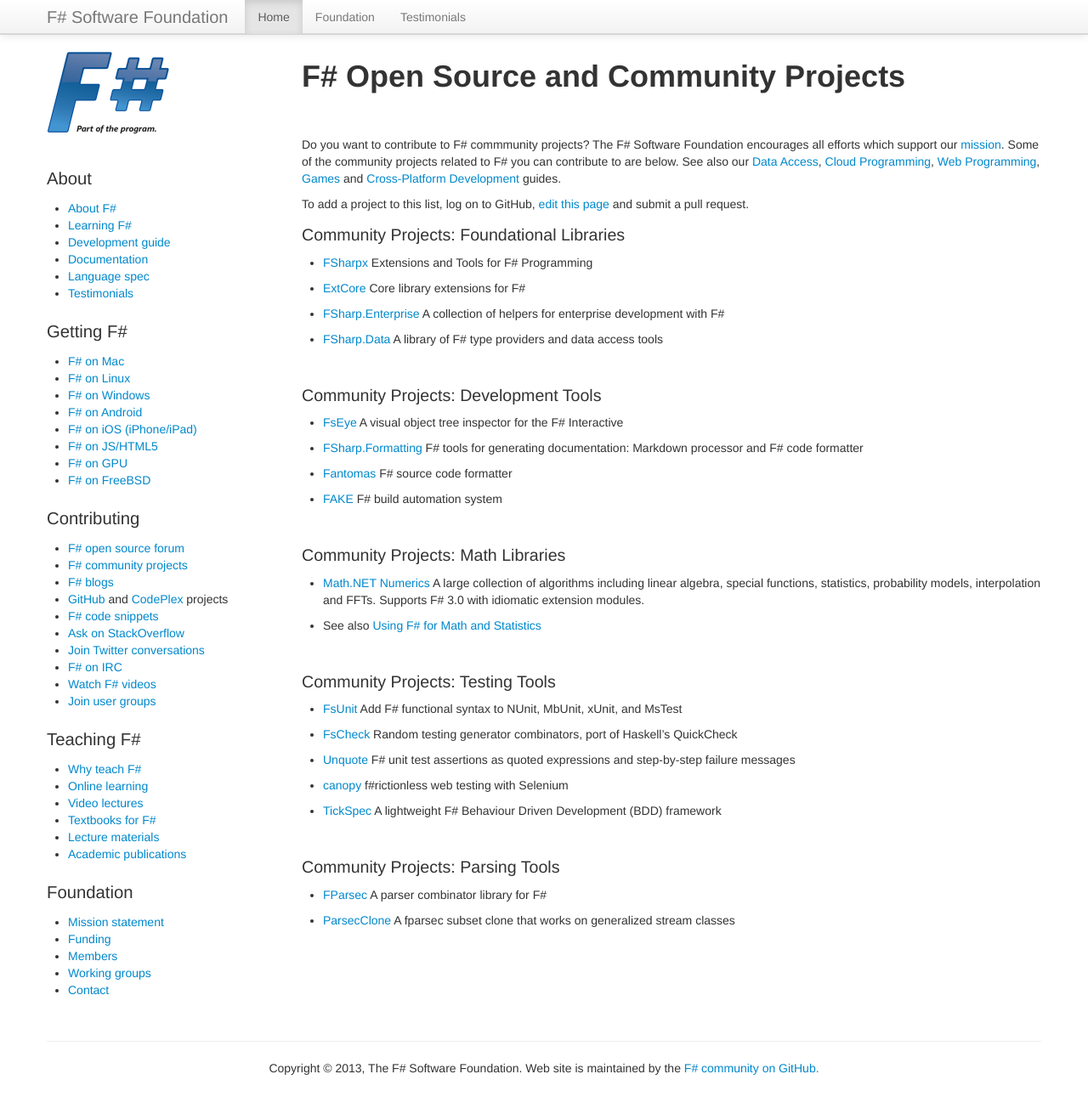
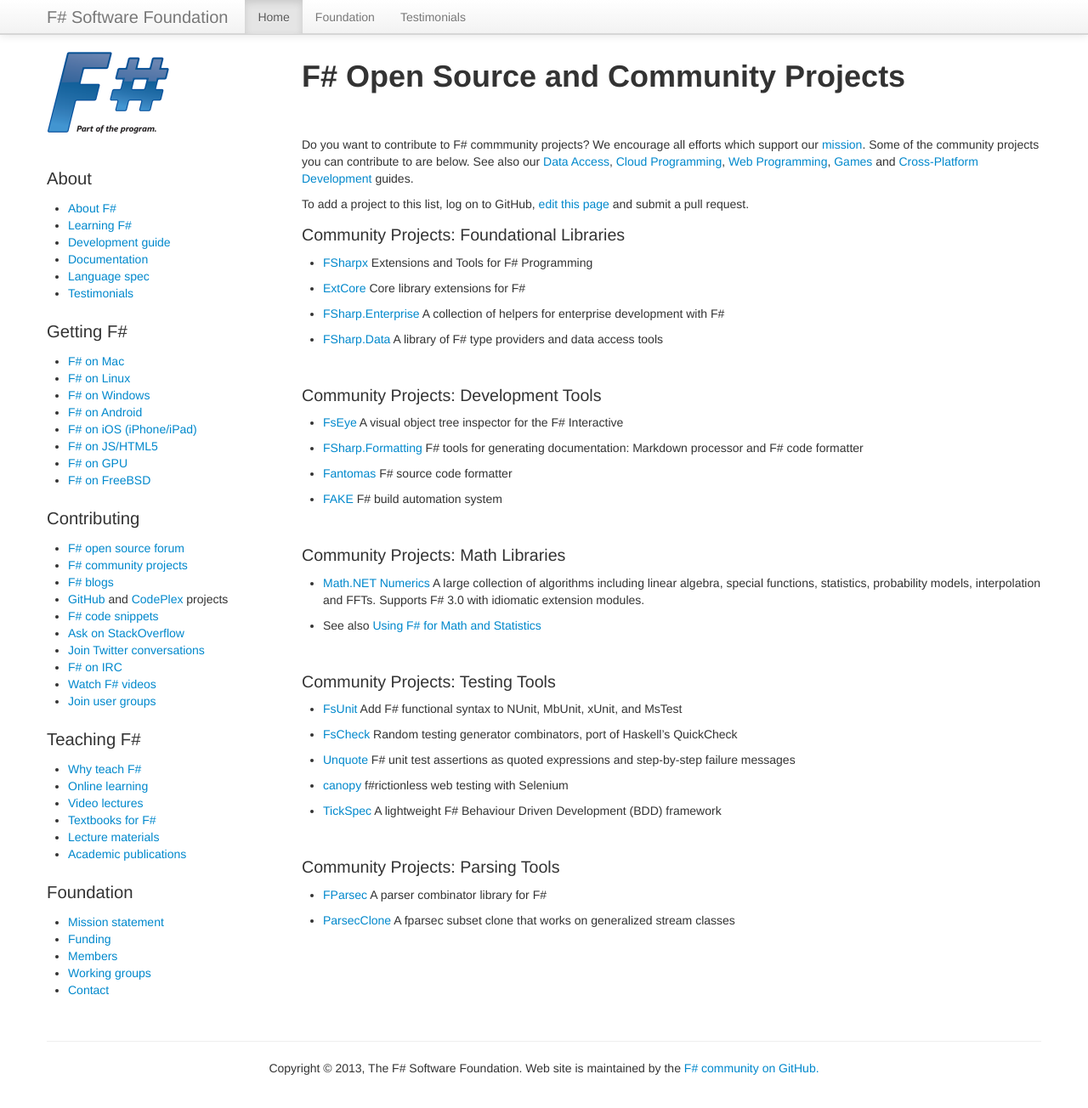
Before and after one commit to fsharp/fsharp.org, a Jekyll site: the page built from use/osprojects/index.md, in a window 1280 px wide and 1317 px high. Shown: the top 1304 px of the window at 85% size. Built offline with Jekyll 4.4.1, drawn with Linux system fonts in a browser that asks for light colours; nearby versions of some CDN libraries; some web fonts are replaced; comment, search, counter and statistics services are not loaded.

Commit message:
Update index.md

```diff
--- a/use/osprojects/index.md
+++ b/use/osprojects/index.md
@@ -4,9 +4,9 @@
 headline: F# Open Source and Community Projects
 ---
 
-Do you want to contribute to F# commmunity projects?  The F# Software Foundation encourages
-all efforts which support our [mission](/foundation.html). Some of the community projects related
-to F# you can contribute to are  below. See also our [Data Access](/data-access), [Cloud Programming](/cloud), [Web Programming](/webstacks), [Games](/games)
+Do you want to contribute to F# commmunity projects?  We encourage
+all efforts which support our [mission](/foundation.html). Some of the community projects
+you can contribute to are below. See also our [Data Access](/data-access), [Cloud Programming](/cloud), [Web Programming](/webstacks), [Games](/games)
 and [Cross-Platform Development](/guides/mac-linux-cross-platform/) guides.
 
 To add a project to this list, log on to GitHub, [edit this page](https://github.com/fsharp/fsfoundation/edit/gh-pages/use/osprojects/index.md) and submit a pull request.
```
